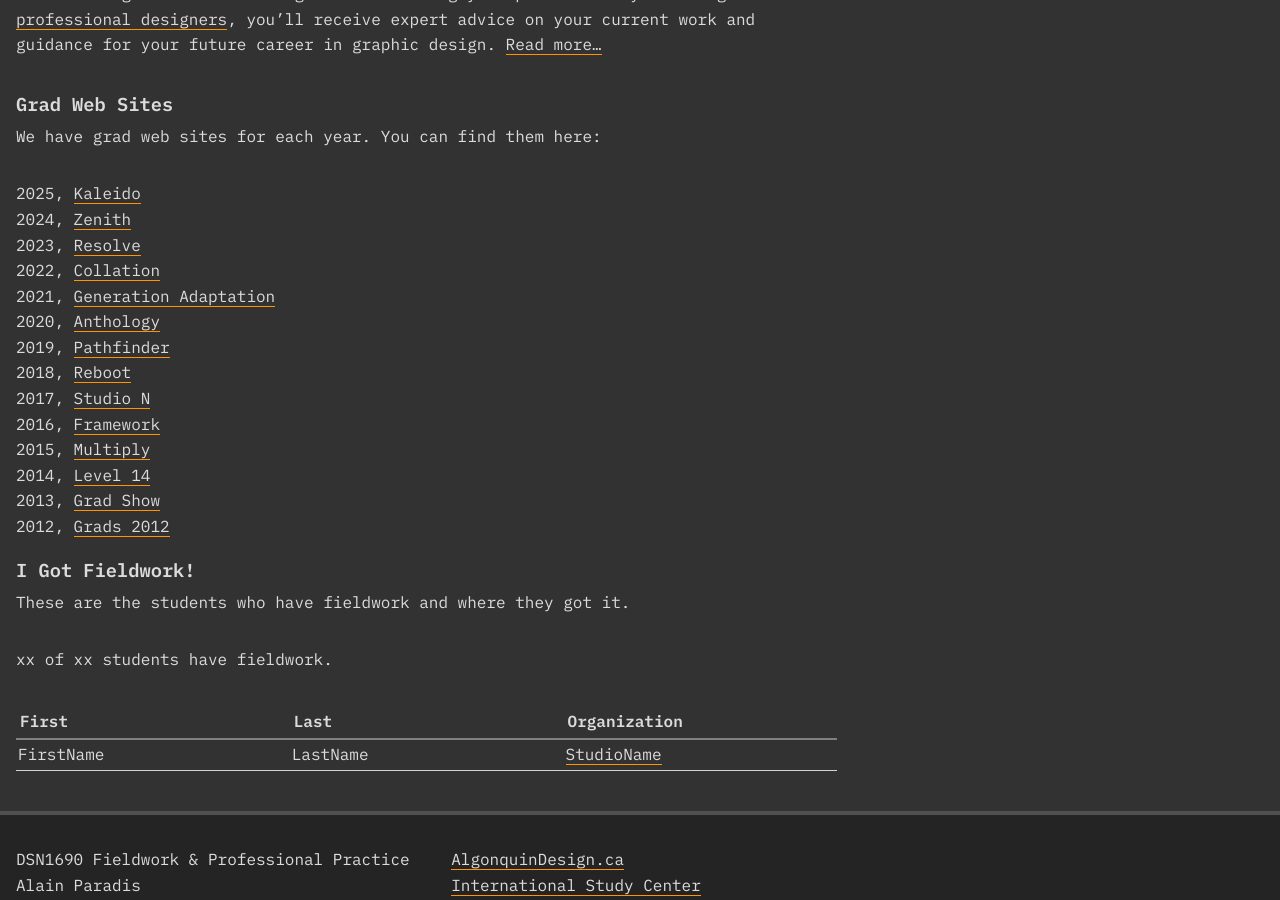
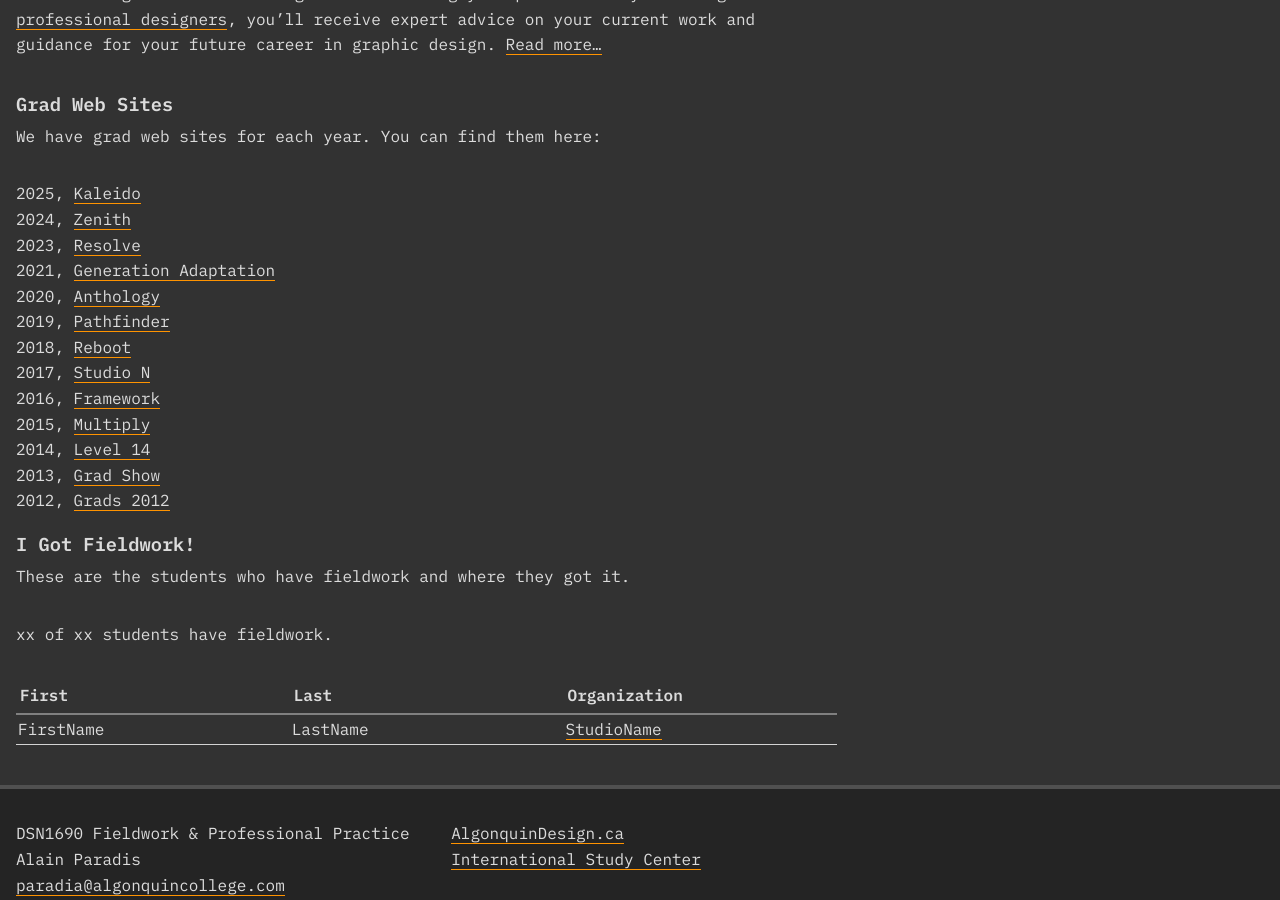
Before and after one commit to AlainParadis/wil, a Jekyll site: the page built from index.md, in a window 1280 px wide and 900 px high, scrolled down 517 px. Built offline with Jekyll 4.4.1, drawn with Linux system fonts in a browser that asks for light colours.

Commit message:
comment out the 2022 grad site link
the site doesn't work...

```diff
--- a/index.md
+++ b/index.md
@@ -16,7 +16,7 @@ We have grad web sites for each year. You can find them here:
 2025, [Kaleido](https://2025.grads.algonquindesign.ca)
 2024, [Zenith](https://2024.grads.algonquindesign.ca)
 2023, [Resolve](https://2023.grads.algonquindesign.ca)
-2022, [Collation](https://2022.grads.algonquindesign.ca)
+<!-- 2022, [Collation](https://2022.grads.algonquindesign.ca)   -->
 2021, [Generation Adaptation](https://2021.grads.algonquindesign.ca)
 2020, [Anthology](https://2020.grads.algonquindesign.ca)
 2019, [Pathfinder](https://2019.grads.algonquindesign.ca)
```
